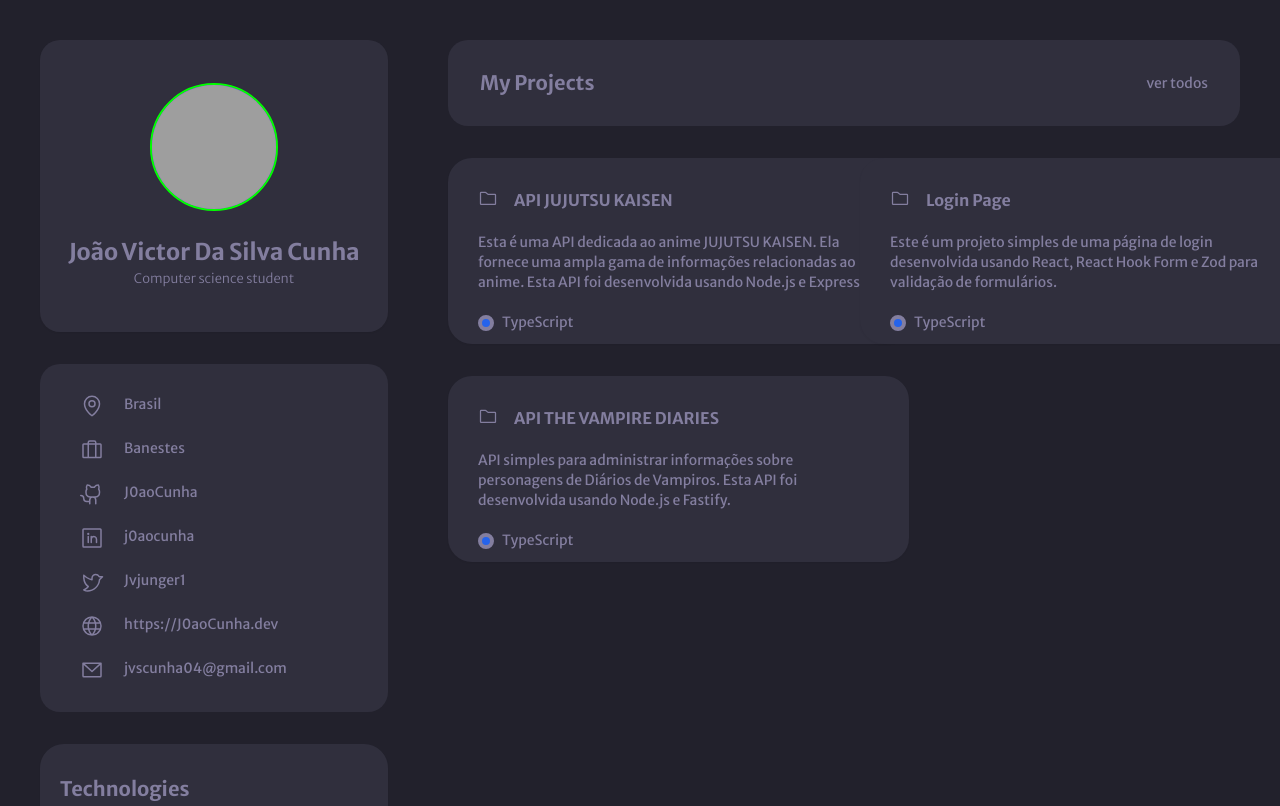
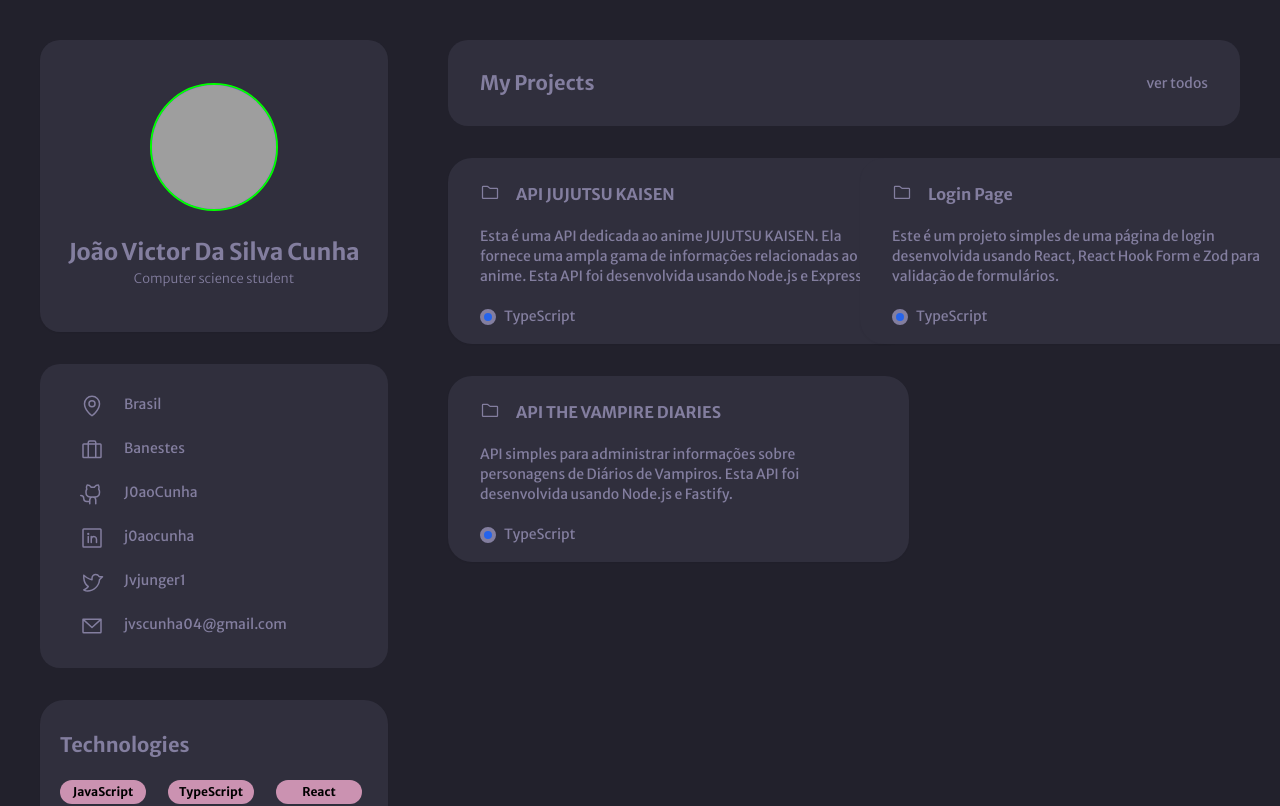
Before and after one commit to J0aoCunha/React-Portifolio, a React (Vite) app: page / in a window 1280 px wide. Shown: the top 806 px of the page. Built offline with nearby package versions, Linux system fonts and the light colour scheme; grey boxes are pictures that could not be loaded.

Commit message:
style: modifying some styles

```diff
--- a/src/components/ProjectCard.tsx
+++ b/src/components/ProjectCard.tsx
@@ -36,7 +36,7 @@ export default function ProjectCard() {
           <a
             href={repo.svn_url}
             target="_blank"
-            className="w-[461px] h-[186px] rounded-3xl bg-[#302F3D] shadow-sm flex flex-col justify-evenly  p-[30px] gap-5  "
+            className="w-[461px] h-[186px] rounded-3xl bg-[#302F3D] shadow-sm flex flex-col px-8 py-6 gap-5  "
             key={repo.id}
           >
             <div className="flex gap-4">
--- a/src/components/information.tsx
+++ b/src/components/information.tsx
@@ -32,12 +32,6 @@ const informations: mapType[] = [
     link: "https://twitter.com/Jvjunger1",
   },
   {
-    id: 6,
-    icon: "Globe",
-    info: "https://J0aoCunha.dev",
-    link: "#",
-  },
-  {
     id: 7,
     icon: "EnvelopeSimple",
     info: "jvscunha04@gmail.com",
@@ -47,7 +41,7 @@ const informations: mapType[] = [
 
 export default function Information() {
   return (
-    <div className="w-[348px] h-[348px] bg-[#302F3D] rounded-[20px] flex flex-col gap-5 px-10 py-[30px]">
+    <div className="w-[348px] h-auto bg-[#302F3D] rounded-[20px] flex flex-col gap-5 px-10 py-[30px]">
       {informations.map((info) => {
         return (
           <div className="flex gap-5 " key={info.id}>
```
